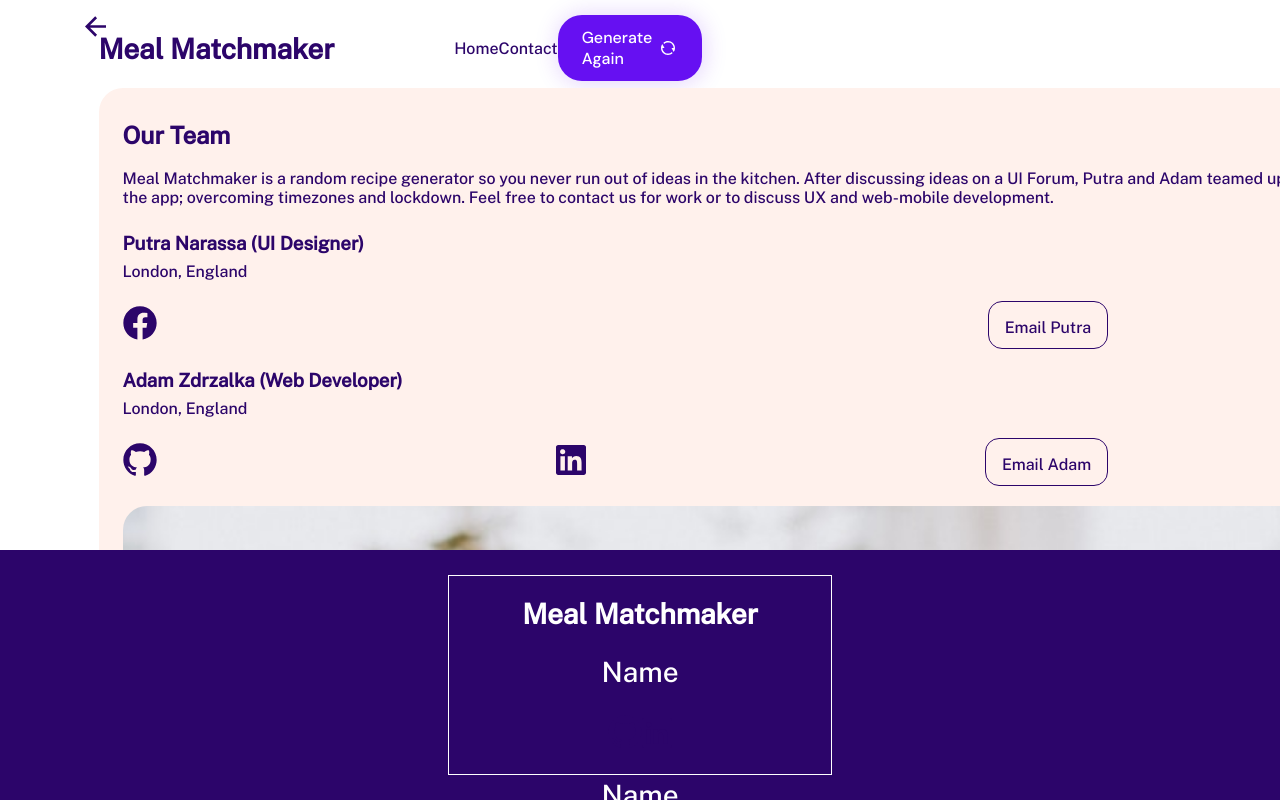
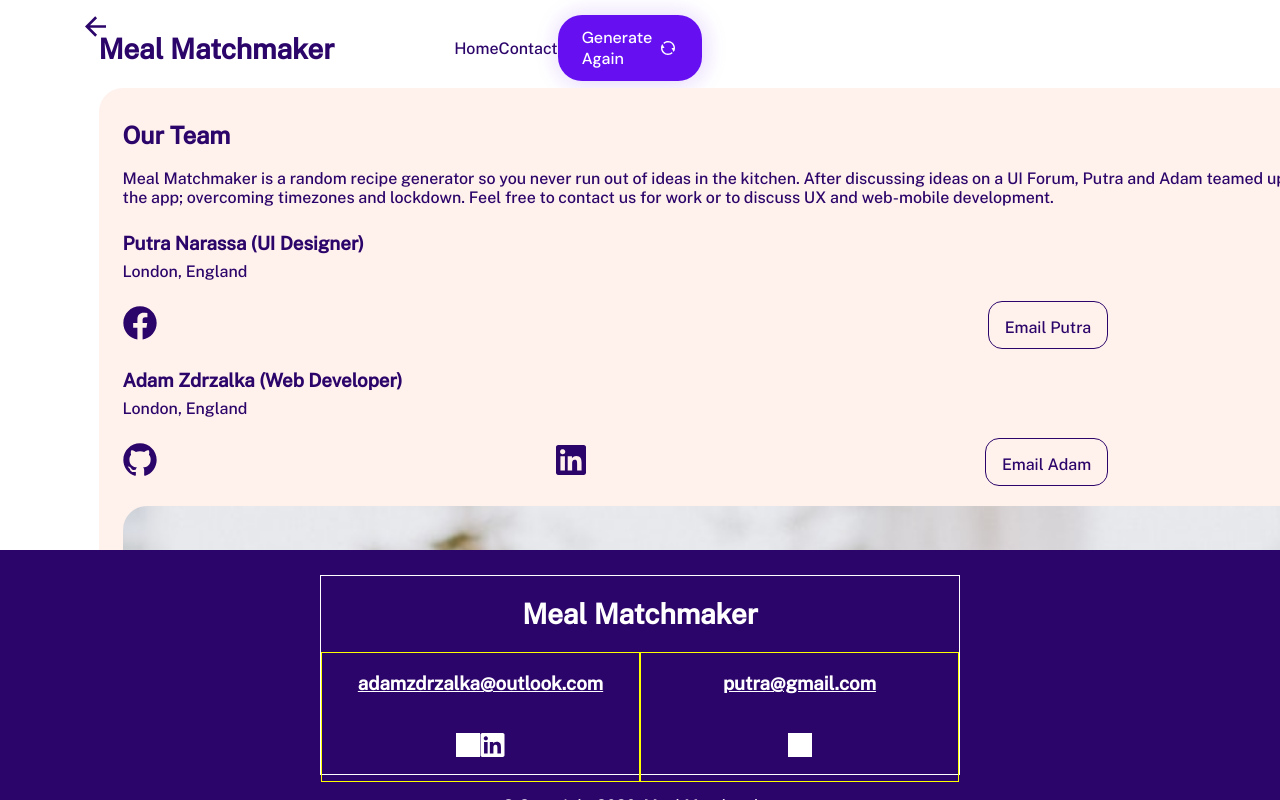
Before and after one commit to moderndayNeo/Meal-Matchmaker, a React (Create React App) app: page /contact in a window 1280 px wide. Built offline with nearby package versions, Linux system fonts and the light colour scheme.

Commit message:
feat: Display emails in Footer

```diff
--- a/src/Footer/Footer.css
+++ b/src/Footer/Footer.css
@@ -13,7 +13,7 @@
 
 .Footer .text-container {
     text-align: center;
-    width: 30%;
+    width: 50%;
     border: 1px solid white;
     height: 80%;
 }
@@ -21,6 +21,11 @@
 .Footer .title {
     font-size: 28px;
     line-height: 30px;
+}
+
+.Footer .developers {
+    display: flex;
+    width: 100%;
 }
 
 .Footer .copyright {
--- a/src/Footer/FooterContact/FooterContact.css
+++ b/src/Footer/FooterContact/FooterContact.css
@@ -1,3 +1,13 @@
 .FooterContact {
+     border: 1px solid yellow;
+     width: 100%;
+}
 
+.FooterContact .links {
+    padding: 20px;
 }
+
+.FooterContact .email {
+    text-decoration: underline;
+    color: white;
+}
--- a/src/Footer/FooterContact/FooterContact.tsx
+++ b/src/Footer/FooterContact/FooterContact.tsx
@@ -1,9 +1,9 @@
 import React from 'react'
 import './FooterContact.css'
-import ContactLink from '../../Main/ContactPage/ContactLink/ContactLink'
-import GithubIcon from '../../media/Icons_Github_dark.svg'
-import LinkedInIcon from '../../media/Icons_Linkedin_dark.svg'
-import FacebookIcon from '../../media/Icons_Facebook_dark.svg'
+import FooterLink from './FooterLink/FooterLink'
+import GithubIcon from '../../media/Icons_Github_white.svg'
+import LinkedInIcon from '../../media/Icons_Linkedin_white.svg'
+import FacebookIcon from '../../media/Icons_Facebook_white.svg'
 
 interface FooterContactProps {
     github: string
@@ -20,31 +20,38 @@ export default function FooterContact({
 }: FooterContactProps) {
     return (
         <div className="FooterContact">
-            <p className="title">Name</p>
+            <a className="email" href={`mailto:${mailto}`}>
+                <h3>
+
+                {mailto}
+                </h3>
+            </a>
+            <div className="links">
                 {facebook && (
-                <ContactLink
-                    href={facebook}
+                    <FooterLink
                         src={FacebookIcon}
                         alt="facebook icon"
                         className="facebook-icon"
+                        href={facebook}
                     />
                 )}
                 {github && (
-                <ContactLink
-                    href={github}
+                    <FooterLink
                         src={GithubIcon}
                         alt="github icon"
                         className="github-icon"
+                        href={github}
                     />
                 )}
                 {linkedin && (
-                <ContactLink
-                    href={linkedin}
+                    <FooterLink
                         src={LinkedInIcon}
                         alt="linkedin icon"
                         className="linkedin-icon"
+                        href={linkedin}
                     />
                 )}
             </div>
+        </div>
     )
 }
--- /dev/null
+++ b/src/Footer/FooterContact/FooterLink/FooterLink.css
@@ -0,0 +1,3 @@
+.FooterLink {
+    background: var(--primary-color-dark);
+}
--- /dev/null
+++ b/src/Footer/FooterContact/FooterLink/FooterLink.tsx
@@ -0,0 +1,17 @@
+import React from 'react'
+import './FooterLink.css'
+
+interface FooterLinkProps {
+    href: string
+    src: string
+    alt: string
+    className: string
+}
+
+export default function FooterLink({ href, src, alt, className}: FooterLinkProps) {
+    return (
+        <a href={href} target="_blank" rel="noopener noreferrer" className="FooterLink">
+            <img src={src} alt={alt} className={className} />
+        </a>
+    )
+}
```
Also changed, not shown: src/media/Icons_Linkedin_white.svg (added). Lines whose indentation alone changed are shown as unchanged.
